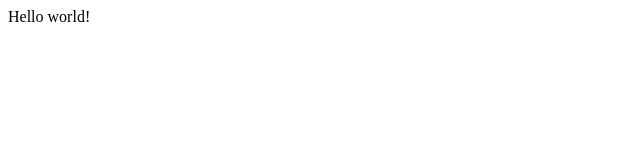
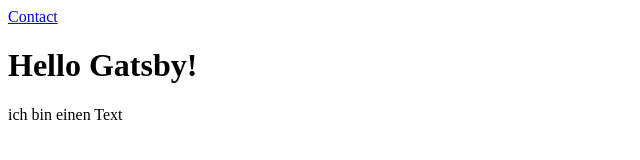
Before and after one commit to konstantins90/larisa-reich, a Gatsby site: page / in a window 1280 px wide. Shown: the whole page, without its empty margins (0-640 px from the left). Built offline with nearby package versions, Linux system fonts and the light colour scheme; Gatsby itself is replaced by a stand-in of ours.

Commit message:
krylex init

```diff
--- /dev/null
+++ b/src/components/header.js
@@ -0,0 +1,5 @@
+import React from "react"
+
+export default function Header(props) {
+    return <h1>{props.headerText}</h1>
+}
--- a/src/pages/index.js
+++ b/src/pages/index.js
@@ -1,5 +1,13 @@
 import React from "react"
+import { Link } from "gatsby"
+import Header from "../components/header"
 
 export default function Home() {
-  return <div>Hello world!</div>
+  return (
+    <div>
+      <Link to="/contact/">Contact</Link>
+      <Header headerText="Hello Gatsby!" />
+      <p>ich bin einen Text</p>
+    </div>
+  )
 }
```
Also changed, not shown: src/pages/about.js (added, +11 -0 lines), src/pages/contact.js (added, +13 -0 lines).
